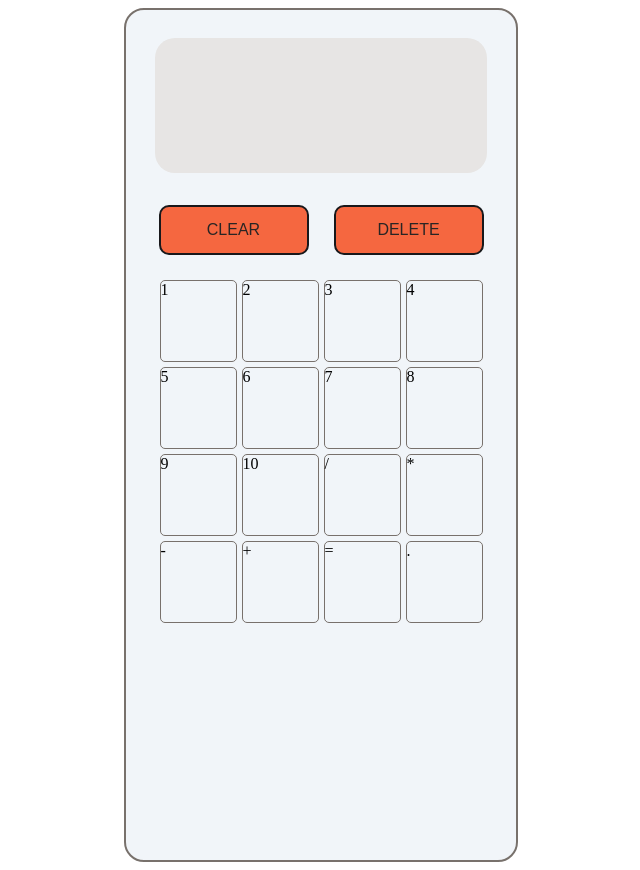
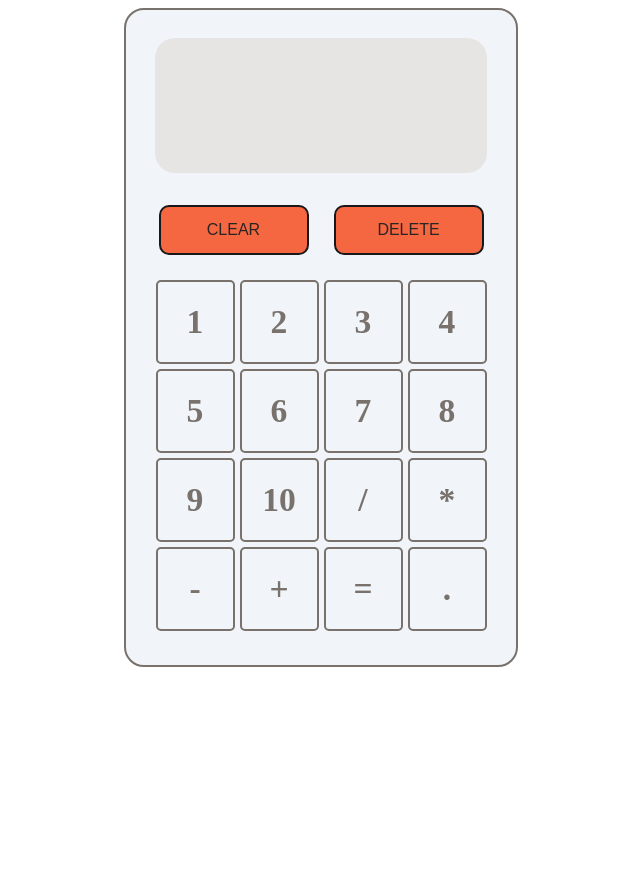
Before and after one commit to OGWhiskers/calculator, a plain HTML site: page index.html in a window 1280 px wide. Shown: the whole page, without its empty margins (319-959 px from the left). After the commit the page ends 800 px from the top, so only its background shows below. Drawn offline with Linux system fonts and the light colour scheme.

Commit message:
Center numbers and functions in calculator buttons

```diff
--- a/index.html
+++ b/index.html
@@ -15,22 +15,54 @@
         <button class="delete">DELETE</button>
       </div>
       <div class="number-functions">
-        <div class="number" id="one">1</div>
-        <div class="number" id="two">2</div>
-        <div class="number" id="three">3</div>
-        <div class="number" id="four">4</div>
-        <div class="number" id="five">5</div>
-        <div class="number" id="six">6</div>
-        <div class="number" id="seven">7</div>
-        <div class="number" id="eight">8</div>
-        <div class="number" id="nine">9</div>
-        <div class="number" id="ten">10</div>
-        <div class="functions" id="division">/</div>
-        <div class="functions" id="multiplications">*</div>
-        <div class="functions" id="subtraction">-</div>
-        <div class="functions" id="addition">+</div>
-        <div class="functions" id="equal-sign">=</div>
-        <div class="functions" id="point">.</div>
+        <div class="number">
+          <div id="one">1</div>
+        </div>
+        <div class="number">
+          <div id="two">2</div>
+        </div>
+        <div class="number">
+          <div id="three">3</div>
+        </div>
+        <div class="number">
+          <div id="four">4</div>
+        </div>
+        <div class="number">
+          <div id="five">5</div>
+        </div>
+        <div class="number">
+          <div id="six">6</div>
+        </div>
+        <div class="number">
+          <div id="seven">7</div>
+        </div>
+        <div class="number">
+          <div id="eight">8</div>
+        </div>
+        <div class="number">
+          <div id="nine">9</div>
+        </div>
+        <div class="number">
+          <div id="ten">10</div>
+        </div>
+        <div class="functions">
+          <div id="division">/</div>
+        </div>
+        <div class="functions">
+          <div id="multiplications">*</div>
+        </div>
+        <div class="functions">
+          <div id="subtraction">-</div>
+        </div>
+        <div class="functions">
+          <div id="addition">+</div>
+        </div>
+        <div class="functions">
+          <div id="equal-sign">=</div>
+        </div>
+        <div class="functions">
+          <div id="point">.</div>
+        </div>
       </div>
     </div>
   </body>
--- a/style.css
+++ b/style.css
@@ -1,7 +1,7 @@
 .calculator-container {
   display: grid;
   grid-template-columns: repeat(4, 1fr);
-  grid-template-rows: 150px 70px repeat(5, 100px);
+  grid-template-rows: 150px 70px repeat(3, 100px) 20px;
 
   width: 350px;
   height: 70%;
@@ -63,7 +63,33 @@
 .number,
 .functions {
   border-radius: 5px;
-  border: 1px solid #78716c;
+  border: 2px solid #78716c;
   width: 75px;
   height: 80px;
+
+  font-size: 2.1rem;
+  font-weight: 900;
+  color: #78716c;
+
+  display: flex;
+  justify-content: center;
 }
+
+#one,
+#two,
+#three,
+#four,
+#five,
+#six,
+#seven,
+#eight,
+#nine,
+#ten,
+#division,
+#multiplications,
+#subtraction,
+#equal-sign,
+#addition,
+#point {
+  align-self: center;
+}
```
